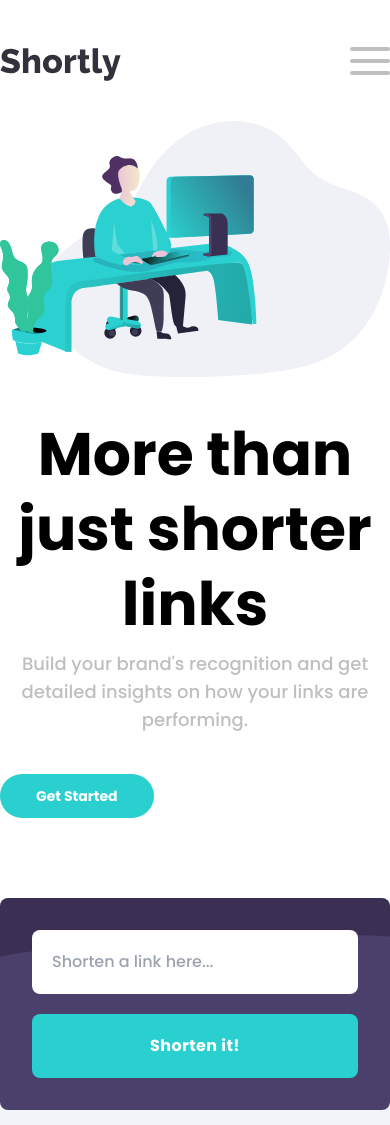
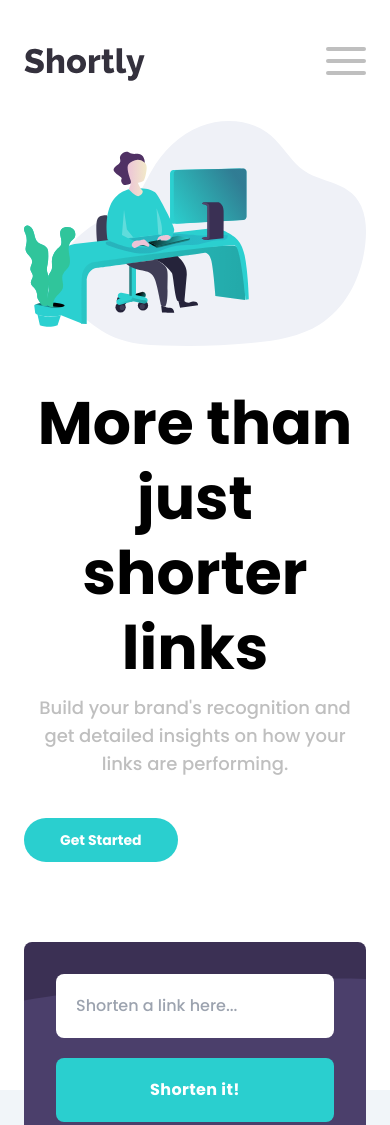
Before and after one commit to migsilva89/Url-shortening-webApp, a website: page src/index.html in a window 390 px wide. Shown: the top 1125 px of the page. Drawn offline with Linux system fonts and the light colour scheme.

Commit message:
Fix routes for vercel

```diff
--- a/src/index.html
+++ b/src/index.html
@@ -3,7 +3,7 @@
 <head>
   <meta charset="UTF-8">
   <meta name="viewport" content="width=device-width, initial-scale=1.0">
-  <link href="/dist/output.css" rel="stylesheet">
+  <link href="/src/output.css" rel="stylesheet">
   <link rel="preconnect" href="https://fonts.googleapis.com">
   <link rel="preconnect" href="https://fonts.gstatic.com" crossorigin>
   <link href="https://fonts.googleapis.com/css2?family=Poppins:wght@500;700&display=swap" rel="stylesheet">
@@ -12,7 +12,7 @@
 <body class="font-poppins">
 
   <!-- NAVIGATION BAR -->
-  <nav class="">
+  <nav class="px-6 lg:px-0">
 
     <div class="container mx-auto m-10 md:flex justify-between hidden">
       <div class="flex">
@@ -54,7 +54,7 @@
   </nav>
 
   <!-- HEADER -->
-  <header class="grid md:grid-cols-2 container mx-auto md:mt-20">
+  <header class="grid md:grid-cols-2 container mx-auto md:mt-20 px-6 lg:px-0">
     <div class="md:hidden">
       <img src="/images/illustration-working.svg" alt="Ilustration with a man working in a desk">
     </div>
@@ -76,7 +76,7 @@
   <main class="">
 
     <!-- INPUT CARD -->
-    <section class="-mb-16 mt-20">
+    <section class="-mb-16 mt-20 px-6 lg:px-0">
       <div class="flex justify-center">
         <div class="bg-darkViolet p-8 w-full container mx-auto rounded-lg bg-cover" style="background-image: url(/images/bg-shorten-desktop.svg)">
           <div class="md:flex md:gap-8 md:justify-between">
@@ -94,13 +94,13 @@
     </section>
 
     <!-- TITLE AND P INFO -->
-    <section class="bg-slate-100 pt-40 text-center xl:px-96 ">
+    <section class="bg-slate-100 pt-40 text-center xl:px-96 px-6 lg:px-0">
       <h2 class="text-4xl font-bold pb-4">Advanced Statics</h2>
       <p class="text-grayy xl:px-20 px-2">Track how your links are performing across the web with ours advanced statics dashboard.</p>
     </section>
 
     <!-- DESCRIPTION CARDS -->
-    <section class="bg-slate-100 pb-20 pt-20 relative">
+    <section class="bg-slate-100 pb-20 pt-20 relative px-6 lg:px-0">
       <div class="container mx-auto grid md:grid-cols-3 gap-16">
 
         <!-- Brand recognition Card -->
@@ -173,7 +173,7 @@
   </main>
 
   <!-- FOOTER -->
-  <footer class="bg-veryDarkViolet">
+  <footer class="bg-veryDarkViolet px-6 lg:px-0">
     <div class="container grid md:grid-cols-6 py-20 mx-auto text-center md:text-start">
       <div class="md:col-span-2 pt-2 flex justify-center md:justify-start pb-8 md:pb-0">
         <svg mlns="http://www.w3.org/2000/svg" width="121" height="33">
@@ -245,3 +245,5 @@
   </footer>
 
 </body>
+
+npx tailwindcss -i ./src/input.css -o ./src/output.css --watch
```
Also changed, not shown: src/output.css.
